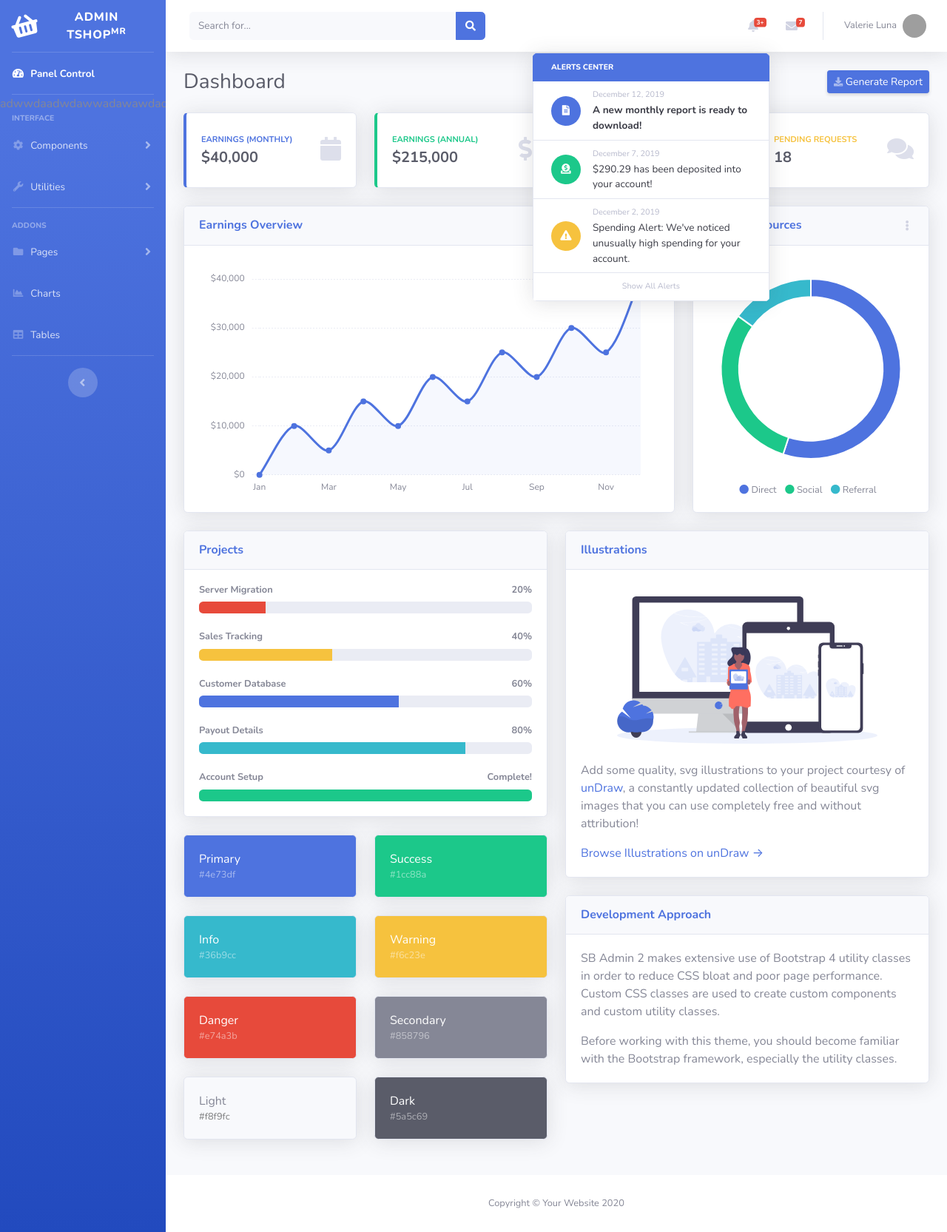
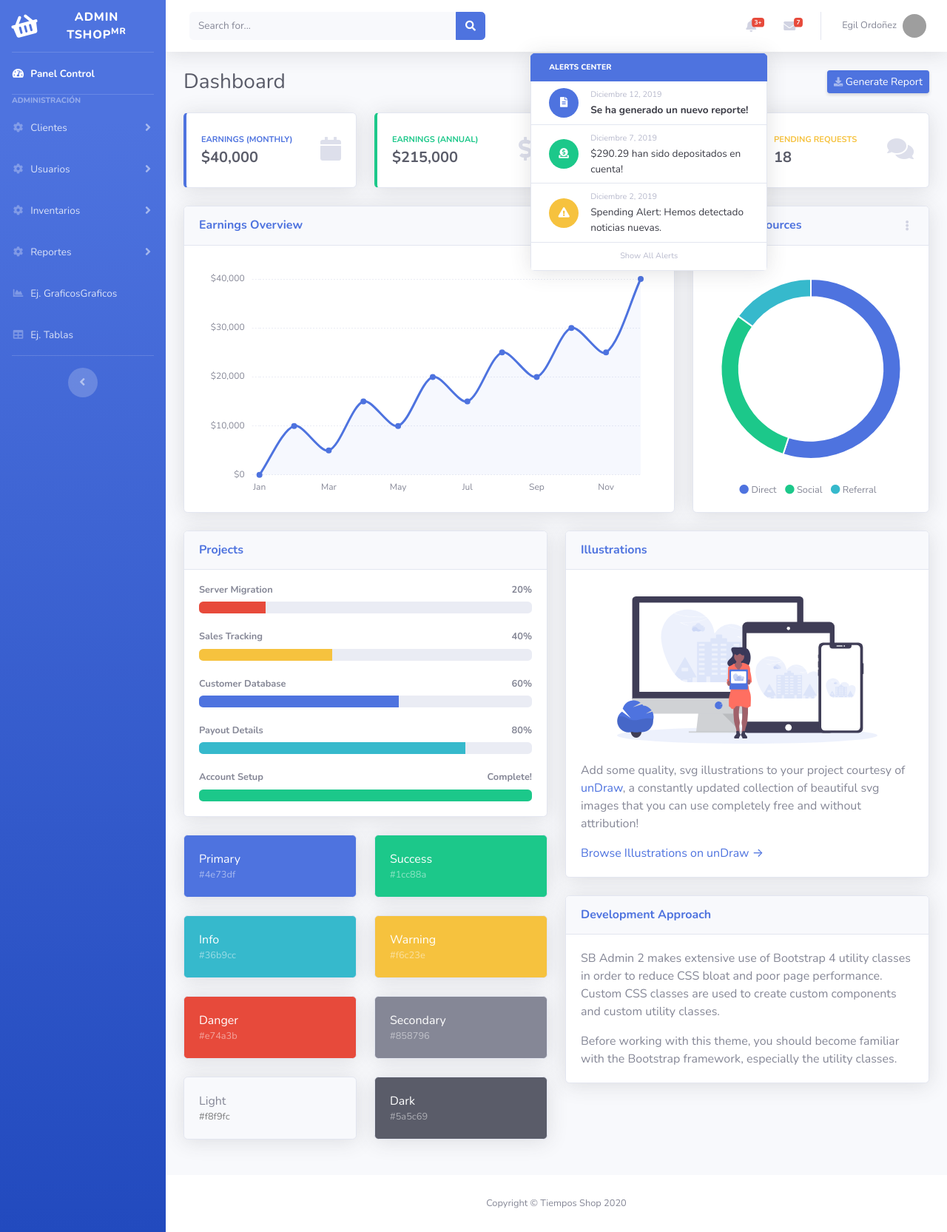
Before and after one commit to tiempos-shop/Tiendita, a PHP site: page /Tiendita/View/Componentes/Administracion/administracion.php in a window 1280 px wide, after a click on "3+". Shown: the whole page at 74% size. Run offline with PHP 8.4, Linux system fonts and the light colour scheme; grey boxes are pictures that could not be loaded.

Commit message:
Pagos.php

```diff
--- a/View/Componentes/Administracion/VistasMenu.php
+++ b/View/Componentes/Administracion/VistasMenu.php
@@ -1,6 +1,8 @@
 <?php
 
 namespace Administracion;
+
+use mysql_xdevapi\Exception;
 
 class VistasMenu
 {
@@ -33,6 +35,7 @@ class VistasMenu
         $botonSalir="Salir";
         $botonAccion="Desconectarme";
         $urlAccion="login.html";
+
         return $this->Modal($titulo,$body,$botonSalir,$botonAccion,$urlAccion);
 
     }
@@ -87,6 +90,20 @@ class VistasMenu
          $html.=$this->Divider();
          $html.=$this->NavItemDashboard();
          $html.=$this->Divider();
+         $html.=$this->Heading("Administración");
+
+         $elementos=["buttons.html"=>"Altas" , "cards.html"=>"Modificación", ""=>"Datos VIP",];
+         $html.=$this->NavItemCollapse("id1","Clientes","Gestion Clientes",$elementos);
+
+        $elementos=["buttons.html"=>"Altas" ,""=>"Bajas", "cards.html"=>"Cambios"];
+        $html.=$this->NavItemCollapse("id2","Usuarios","Gestion Usuarios",$elementos);
+
+        $elementos=["utilities-color.html"=>"Captura Individual" , "utilities-border.html"=>"Captura Masiva", "utilities-animation.html"=>"Circulacion de Inventario"];
+        $html.=$this->NavItemCollapse("id3","Inventarios","Inventarios",$elementos);
+
+        $elementos=["utilities-color.html"=>"Reporte Financiero" , "utilities-border.html"=>"Reporte de Pedidos", "utilities-animation.html"=>"Reporte de Devoluciones"];
+        $html.=$this->NavItemCollapse("id4","Reportes","Reportes",$elementos);
+
          return $html;
     }
 
@@ -128,4 +145,42 @@ class VistasMenu
               </li>
         ';
     }
+
+    public function Heading($titulo){
+        return '<!-- Heading -->
+      <div class="sidebar-heading">
+        '.$titulo.'
+      </div>';
+    }
+
+    public function NavItemCollapse($id,$titulo,$subtitulo,$items){
+        if(!is_array($items)){
+            throw new Exception("Se requiere un arrglo para los menus, URL y titulo");
+        }
+        $html_inicio='
+        <!-- Nav Item - Pages Collapse Menu -->
+      <li class="nav-item">
+        <a class="nav-link collapsed" href="#" data-toggle="collapse" data-target="#'.$id.'" aria-expanded="true" aria-controls="'.$id.'">
+          <i class="fas fa-fw fa-cog"></i>
+          <span>'.$titulo.'</span>
+        </a>
+        <div id="'.$id.'" class="collapse" aria-labelledby="headingTwo" data-parent="#accordionSidebar">
+          <div class="bg-white py-2 collapse-inner rounded">
+            <h6 class="collapse-header">'.$subtitulo.':</h6>
+            ';
+
+        $html_menu="";
+        foreach ($items as $url=>$titulo){
+            $html_menu.='
+            <a class="collapse-item" href="'.$url.'">'.$titulo.'</a>
+            ';
+        }
+
+        $html_fin='
+          </div>
+        </div>
+      </li>
+        ';
+        return $html_inicio.$html_menu.$html_fin;
+    }
 }
--- a/View/Componentes/Administracion/administracion.php
+++ b/View/Componentes/Administracion/administracion.php
@@ -40,83 +40,26 @@
 
         ?>
 
-      adwwdaadwdawwadawawdadaddqdadadas<!-- Heading -->
-      <div class="sidebar-heading">
-        Interface
-      </div>
 
-      <!-- Nav Item - Pages Collapse Menu -->
-      <li class="nav-item">
-        <a class="nav-link collapsed" href="#" data-toggle="collapse" data-target="#collapseTwo" aria-expanded="true" aria-controls="collapseTwo">
-          <i class="fas fa-fw fa-cog"></i>
-          <span>Components</span>
-        </a>
-        <div id="collapseTwo" class="collapse" aria-labelledby="headingTwo" data-parent="#accordionSidebar">
-          <div class="bg-white py-2 collapse-inner rounded">
-            <h6 class="collapse-header">Custom Components:</h6>
-            <a class="collapse-item" href="buttons.html">Buttons</a>
-            <a class="collapse-item" href="cards.html">Cards</a>
-          </div>
-        </div>
-      </li>
 
-      <!-- Nav Item - Utilities Collapse Menu -->
-      <li class="nav-item">
-        <a class="nav-link collapsed" href="#" data-toggle="collapse" data-target="#collapseUtilities" aria-expanded="true" aria-controls="collapseUtilities">
-          <i class="fas fa-fw fa-wrench"></i>
-          <span>Utilities</span>
-        </a>
-        <div id="collapseUtilities" class="collapse" aria-labelledby="headingUtilities" data-parent="#accordionSidebar">
-          <div class="bg-white py-2 collapse-inner rounded">
-            <h6 class="collapse-header">Custom Utilities:</h6>
-            <a class="collapse-item" href="utilities-color.html">Colors</a>
-            <a class="collapse-item" href="utilities-border.html">Borders</a>
-            <a class="collapse-item" href="utilities-animation.html">Animations</a>
-            <a class="collapse-item" href="utilities-other.html">Other</a>
-          </div>
-        </div>
-      </li>
 
-      <!-- Divider -->
-      <hr class="sidebar-divider">
 
-      <!-- Heading -->
-      <div class="sidebar-heading">
-        Addons
-      </div>
 
-      <!-- Nav Item - Pages Collapse Menu -->
-      <li class="nav-item">
-        <a class="nav-link collapsed" href="#" data-toggle="collapse" data-target="#collapsePages" aria-expanded="true" aria-controls="collapsePages">
-          <i class="fas fa-fw fa-folder"></i>
-          <span>Pages</span>
-        </a>
-        <div id="collapsePages" class="collapse" aria-labelledby="headingPages" data-parent="#accordionSidebar">
-          <div class="bg-white py-2 collapse-inner rounded">
-            <h6 class="collapse-header">Login Screens:</h6>
-            <a class="collapse-item" href="login.html">Login</a>
-            <a class="collapse-item" href="register.html">Register</a>
-            <a class="collapse-item" href="forgot-password.html">Forgot Password</a>
-            <div class="collapse-divider"></div>
-            <h6 class="collapse-header">Other Pages:</h6>
-            <a class="collapse-item" href="404.html">404 Page</a>
-            <a class="collapse-item" href="blank.html">Blank Page</a>
-          </div>
-        </div>
-      </li>
+
+
 
       <!-- Nav Item - Charts -->
       <li class="nav-item">
         <a class="nav-link" href="charts.html">
           <i class="fas fa-fw fa-chart-area"></i>
-          <span>Charts</span></a>
+          <span>Ej. GraficosGraficos</span></a>
       </li>
 
       <!-- Nav Item - Tables -->
       <li class="nav-item">
         <a class="nav-link" href="tables.html">
           <i class="fas fa-fw fa-table"></i>
-          <span>Tables</span></a>
+          <span>Ej. Tablas</span></a>
       </li>
 
       <!-- Divider -->
@@ -198,8 +141,8 @@
                     </div>
                   </div>
                   <div>
-                    <div class="small text-gray-500">December 12, 2019</div>
-                    <span class="font-weight-bold">A new monthly report is ready to download!</span>
+                    <div class="small text-gray-500">Diciembre 12, 2019</div>
+                    <span class="font-weight-bold">Se ha generado un nuevo reporte!</span>
                   </div>
                 </a>
                 <a class="dropdown-item d-flex align-items-center" href="#">
@@ -209,8 +152,8 @@
                     </div>
                   </div>
                   <div>
-                    <div class="small text-gray-500">December 7, 2019</div>
-                    $290.29 has been deposited into your account!
+                    <div class="small text-gray-500">Diciembre 7, 2019</div>
+                    $290.29 han sido depositados en cuenta!
                   </div>
                 </a>
                 <a class="dropdown-item d-flex align-items-center" href="#">
@@ -220,8 +163,8 @@
                     </div>
                   </div>
                   <div>
-                    <div class="small text-gray-500">December 2, 2019</div>
-                    Spending Alert: We've noticed unusually high spending for your account.
+                    <div class="small text-gray-500">Diciembre 2, 2019</div>
+                    Spending Alert: Hemos detectado noticias nuevas.
                   </div>
                 </a>
                 <a class="dropdown-item text-center small text-gray-500" href="#">Show All Alerts</a>
@@ -238,7 +181,7 @@
               <!-- Dropdown - Messages -->
               <div class="dropdown-list dropdown-menu dropdown-menu-right shadow animated--grow-in" aria-labelledby="messagesDropdown">
                 <h6 class="dropdown-header">
-                  Message Center
+                  Centro de Mensajes
                 </h6>
                 <a class="dropdown-item d-flex align-items-center" href="#">
                   <div class="dropdown-list-image mr-3">
@@ -246,8 +189,8 @@
                     <div class="status-indicator bg-success"></div>
                   </div>
                   <div class="font-weight-bold">
-                    <div class="text-truncate">Hi there! I am wondering if you can help me with a problem I've been having.</div>
-                    <div class="small text-gray-500">Emily Fowler · 58m</div>
+                    <div class="text-truncate">Hola, me puedes ayudar.</div>
+                    <div class="small text-gray-500">Maria Perez · 58m</div>
                   </div>
                 </a>
                 <a class="dropdown-item d-flex align-items-center" href="#">
@@ -256,8 +199,8 @@
                     <div class="status-indicator"></div>
                   </div>
                   <div>
-                    <div class="text-truncate">I have the photos that you ordered last month, how would you like them sent to you?</div>
-                    <div class="small text-gray-500">Jae Chun · 1d</div>
+                    <div class="text-truncate">Ya te envie las fotos</div>
+                    <div class="small text-gray-500">Pedro Gonzales · 1d</div>
                   </div>
                 </a>
                 <a class="dropdown-item d-flex align-items-center" href="#">
@@ -266,8 +209,8 @@
                     <div class="status-indicator bg-warning"></div>
                   </div>
                   <div>
-                    <div class="text-truncate">Last month's report looks great, I am very happy with the progress so far, keep up the good work!</div>
-                    <div class="small text-gray-500">Morgan Alvarez · 2d</div>
+                    <div class="text-truncate">El ultimo reprte es correcto!</div>
+                    <div class="small text-gray-500">Juan Belizario · 2d</div>
                   </div>
                 </a>
                 <a class="dropdown-item d-flex align-items-center" href="#">
@@ -276,11 +219,11 @@
                     <div class="status-indicator bg-success"></div>
                   </div>
                   <div>
-                    <div class="text-truncate">Am I a good boy? The reason I ask is because someone told me that people say this to all dogs, even if they aren't good...</div>
-                    <div class="small text-gray-500">Chicken the Dog · 2w</div>
+                    <div class="text-truncate">¿Ya salimos a comer?</div>
+                    <div class="small text-gray-500">Jorge Santos · 2w</div>
                   </div>
                 </a>
-                <a class="dropdown-item text-center small text-gray-500" href="#">Read More Messages</a>
+                <a class="dropdown-item text-center small text-gray-500" href="#">Más mensajes</a>
               </div>
             </li>
 
@@ -289,27 +232,27 @@
             <!-- Nav Item - User Information -->
             <li class="nav-item dropdown no-arrow">
               <a class="nav-link dropdown-toggle" href="#" id="userDropdown" role="button" data-toggle="dropdown" aria-haspopup="true" aria-expanded="false">
-                <span class="mr-2 d-none d-lg-inline text-gray-600 small">Valerie Luna</span>
+                <span class="mr-2 d-none d-lg-inline text-gray-600 small">Egil Ordoñez</span>
                 <img class="img-profile rounded-circle" src="https://source.unsplash.com/QAB-WJcbgJk/60x60">
               </a>
               <!-- Dropdown - User Information -->
               <div class="dropdown-menu dropdown-menu-right shadow animated--grow-in" aria-labelledby="userDropdown">
                 <a class="dropdown-item" href="#">
                   <i class="fas fa-user fa-sm fa-fw mr-2 text-gray-400"></i>
-                  Profile
+                  Generales
                 </a>
                 <a class="dropdown-item" href="#">
                   <i class="fas fa-cogs fa-sm fa-fw mr-2 text-gray-400"></i>
-                  Settings
+                  Configuración
                 </a>
                 <a class="dropdown-item" href="#">
                   <i class="fas fa-list fa-sm fa-fw mr-2 text-gray-400"></i>
-                  Activity Log
+                  Lista Actividades
                 </a>
                 <div class="dropdown-divider"></div>
                 <a class="dropdown-item" href="#" data-toggle="modal" data-target="#logoutModal">
                   <i class="fas fa-sign-out-alt fa-sm fa-fw mr-2 text-gray-400"></i>
-                  Logout
+                  Salir
                 </a>
               </div>
             </li>
@@ -626,7 +569,7 @@
       <footer class="sticky-footer bg-white">
         <div class="container my-auto">
           <div class="copyright text-center my-auto">
-            <span>Copyright &copy; Your Website 2020</span>
+            <span>Copyright &copy; Tiempos Shop 2020</span>
           </div>
         </div>
       </footer>
```
